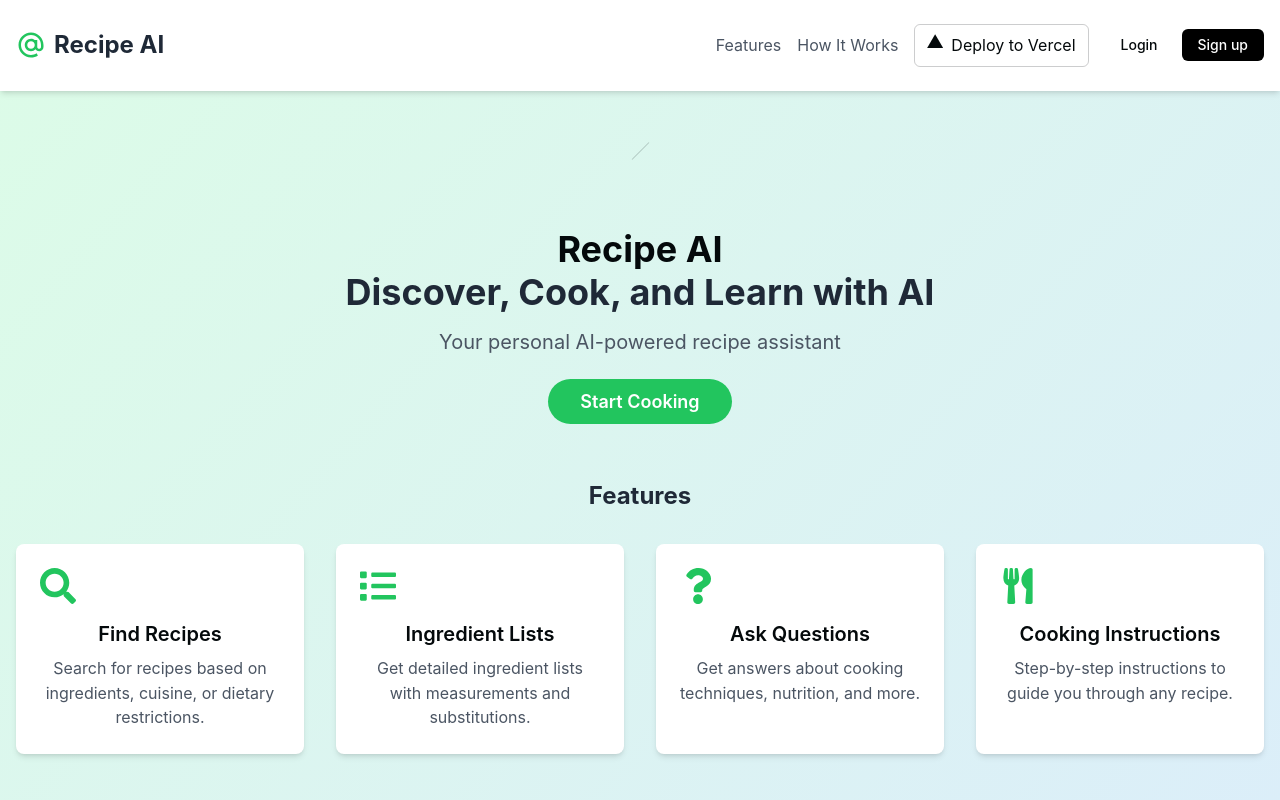
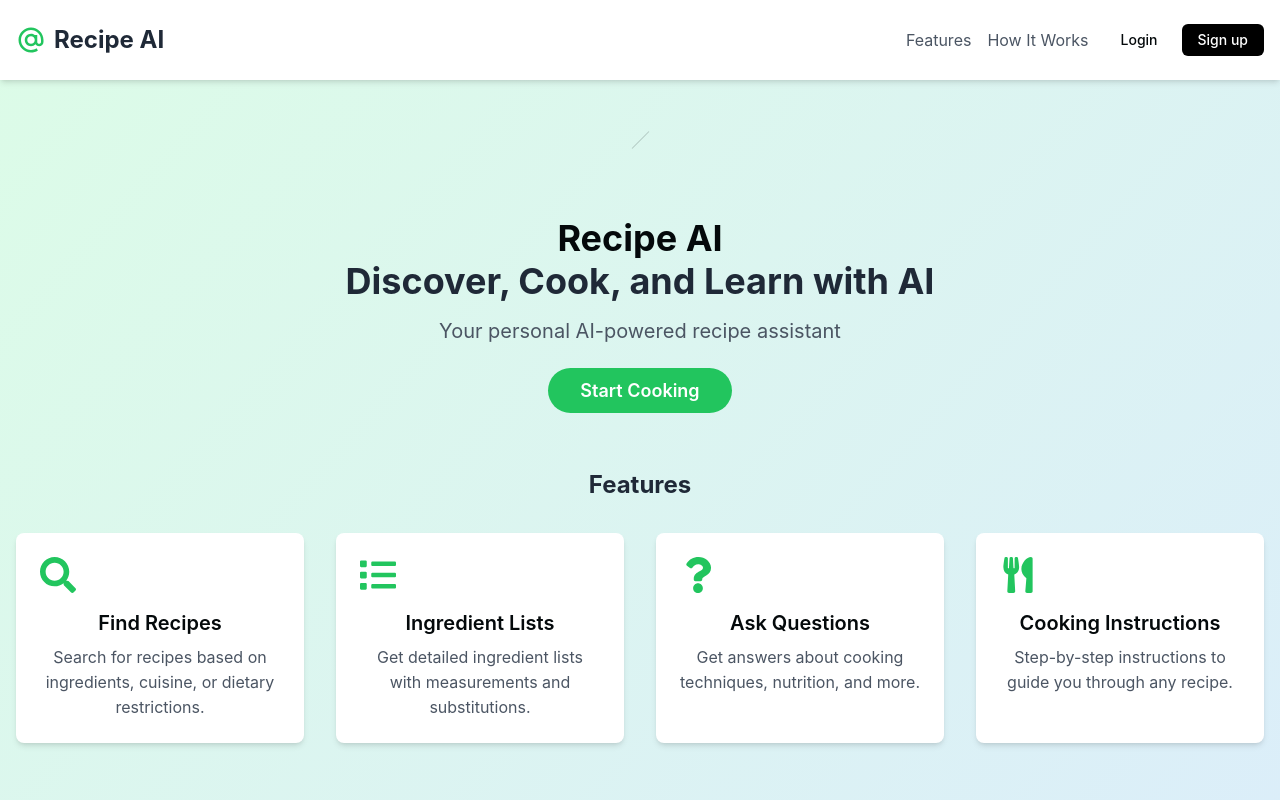
Before and after one commit to andrewpaige1/recipe-ai, a Next.js app: page / in a window 1280 px wide. Shown: the top 800 px of the page. Built offline with nearby package versions, Linux system fonts and the light colour scheme; no server answers.

Commit message:
update: remove deploy button

```diff
--- a/app/page.tsx
+++ b/app/page.tsx
@@ -27,7 +27,6 @@ const LandingPage: React.FC<LandingPageProps> = ({ isSupabaseConnected }) => {
             <ul className="flex space-x-4 items-center">
               <li><a href="#features" className="text-gray-600 hover:text-green-500 transition-colors">Features</a></li>
               <li><a href="#how-it-works" className="text-gray-600 hover:text-green-500 transition-colors">How It Works</a></li>
-              <li><DeployButton /></li>
               {isSupabaseConnected && <li><AuthButton /></li>}
             </ul>
           </nav>
```
